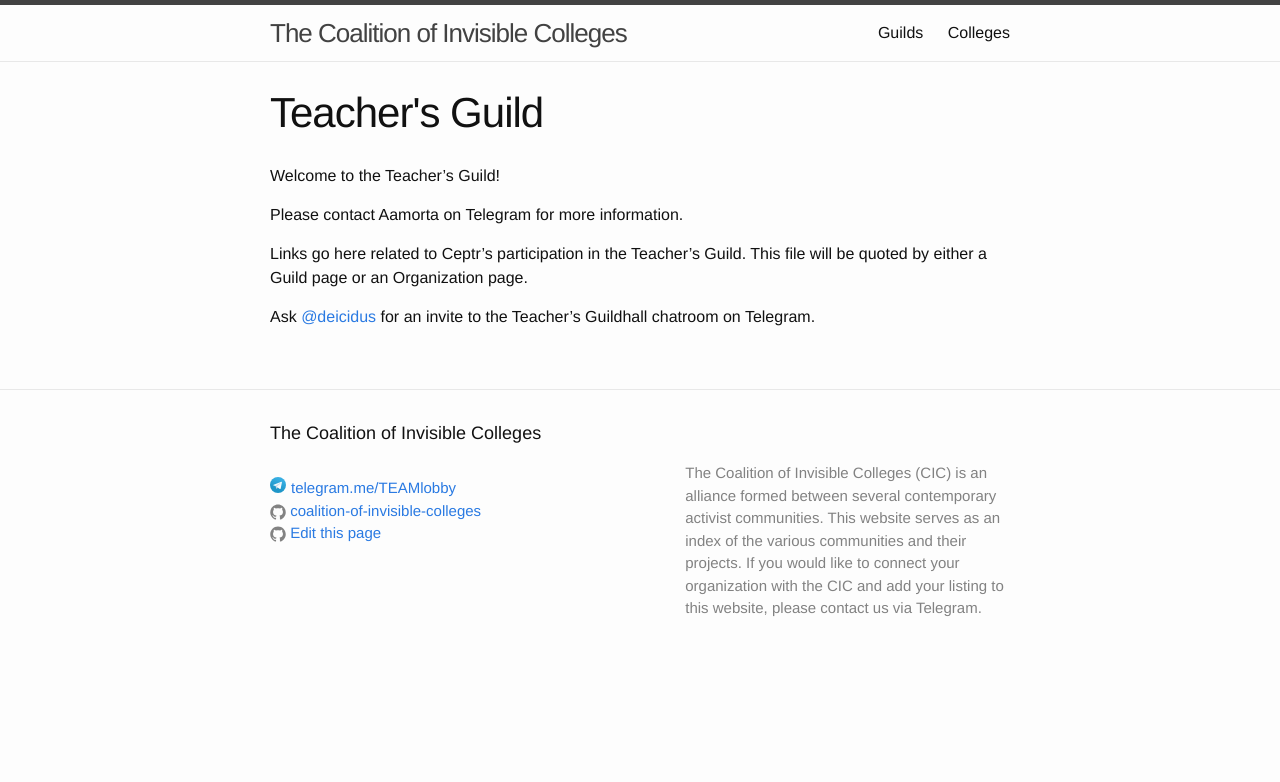
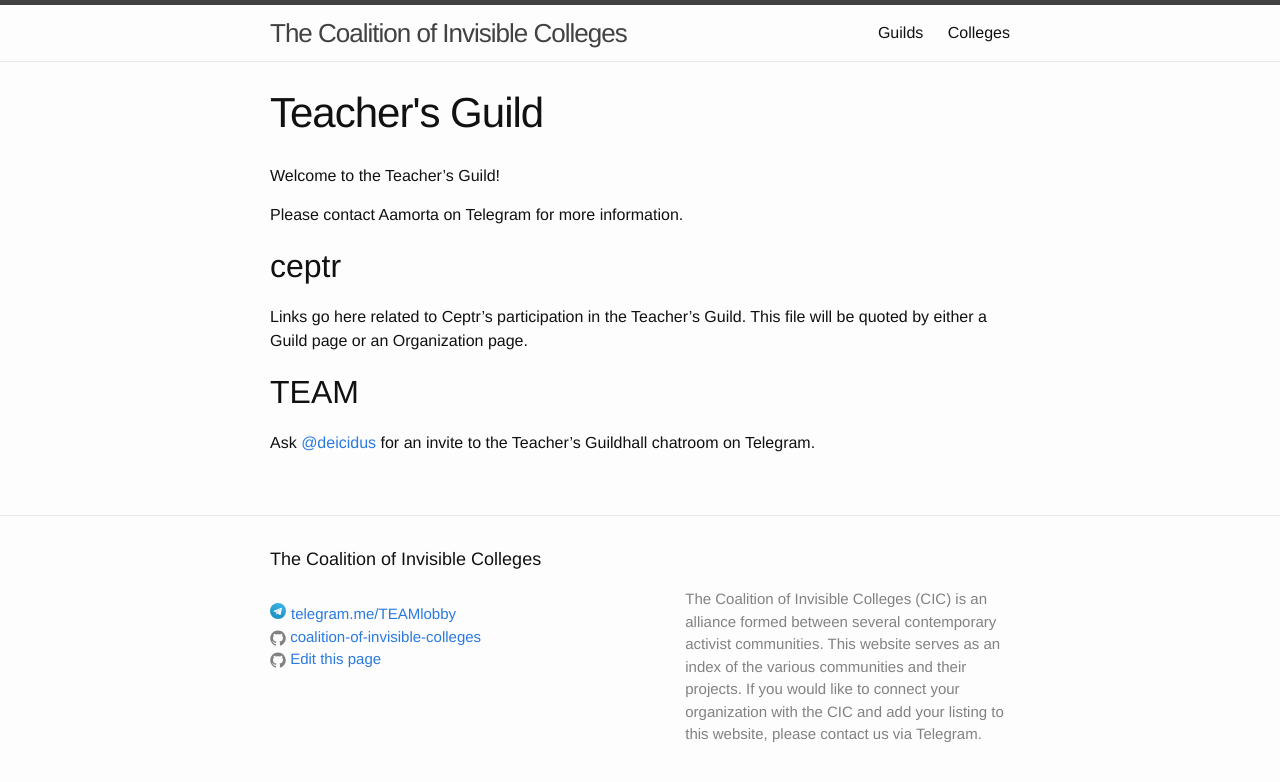
Before and after one commit to coalition-of-invisible-colleges/cic.github.io, a Jekyll site: the page built from guilds/teachers.md, in a window 1280 px wide. Shown: the top 782 px of the page. Built offline with Jekyll 4.4.1, drawn with Linux system fonts in a browser that asks for light colours.

Commit message:
Changed org to college

```diff
--- a/_layouts/guild.html
+++ b/_layouts/guild.html
@@ -12,7 +12,7 @@ layout: default
      {% for my_page in site.pages %}
           {% if my_page.guild == page.guild %}
             {% if my_page.layout == 'listing' %}
-              <h2>{{ my_page.org }}</h2>
+              <h2>{{ my_page.college }}</h2>
               {{ my_page.content | markdownify }}
             {% endif %}
           {% endif %}
```
